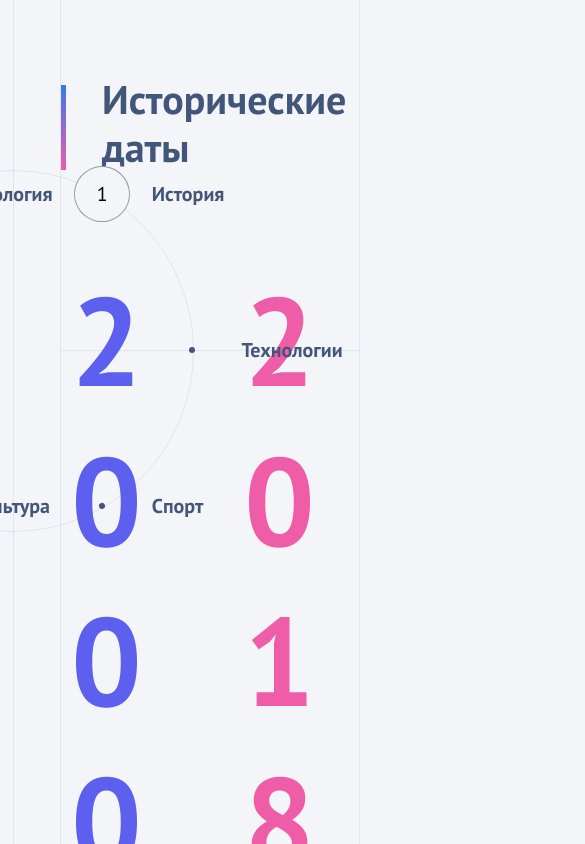
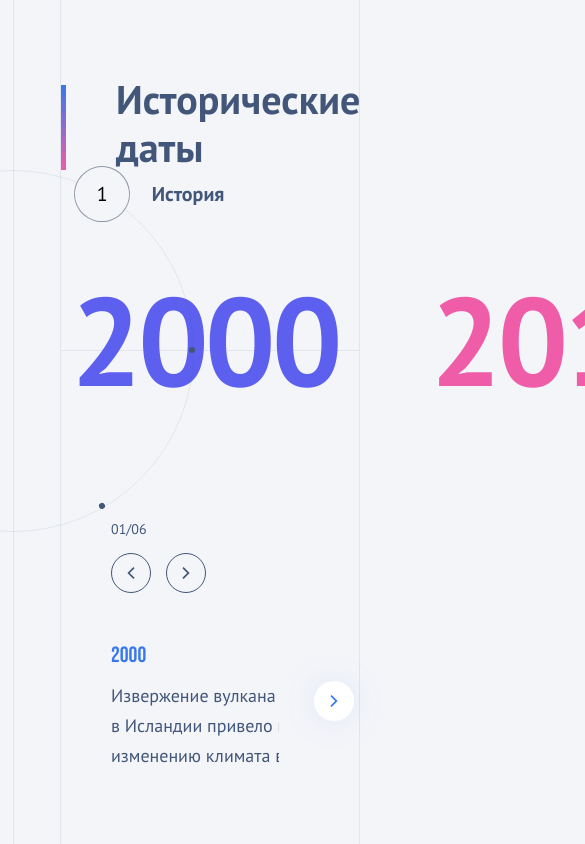
Before and after one commit to Otkazano/history-slider, a React (Create React App) app: page / in a window 390 px wide. Shown: the top 844 px of the page, 585 px wide, since content can reach past the window. Built offline with nearby package versions, Linux system fonts and the light colour scheme.

Commit message:
refactor tablet version

```diff
--- a/src/components/ChooseSphereButtons/ChooseSphereButtons.scss
+++ b/src/components/ChooseSphereButtons/ChooseSphereButtons.scss
@@ -12,7 +12,6 @@
     margin: 0 0 20px 0;
   }
   &__button {
-    font-size: 35px;
     width: 50px;
     height: 50px;
     border: 1px solid $black-blue-color;
@@ -44,7 +43,25 @@
 
   @media (max-width: 1400px) {
     &__container {
-      padding-left: 36px;
+      padding-left: 50px;
+    }
+  }
+
+  @media (max-width: 1023px) {
+    &__container {
+      padding: 100px 0 48px 50px;
+    }
+
+    &__numbers {
+      margin: 0 0 15px 0;
+    }
+
+    &__button {
+      width: 40px;
+      height: 40px;
+      &:last-of-type {
+        margin-left: 15px;
+      }
     }
   }
 }
--- a/src/components/CircleMenu/CircleMenu.scss
+++ b/src/components/CircleMenu/CircleMenu.scss
@@ -80,16 +80,13 @@
     font-size: 20px;
     font-weight: 700;
     line-height: 30px;
-    // display: none;
-    // opacity: 0;
-    transition: opacity 0.3s;
+    display: none;
     position: absolute;
     left: 55px;
     margin: 0;
 
     &-selected {
-      // display: block;
-      opacity: 1;
+      display: block;
     }
   }
 
--- a/src/components/CircleMenu/CircleMenu.tsx
+++ b/src/components/CircleMenu/CircleMenu.tsx
@@ -7,6 +7,7 @@ const CircleMenu: React.FC = () => {
   const { data, selected, setSelected } = useDataContext();
   const buttons = data;
   const [translateX, setTranslateX] = useState(265);
+  const [animatedIndex, setAnimatedIndex] = useState<number | null>(selected);
 
   useEffect(() => {
     const handleResize = () => {
@@ -31,6 +32,8 @@ const CircleMenu: React.FC = () => {
     const angle = 360 / buttons.length;
     const rotation = -angle * selected - 60;
 
+    setAnimatedIndex(null);
+
     gsap.to('.circle-menu__container', {
       rotation: rotation,
       duration: 1,
@@ -45,6 +48,11 @@ const CircleMenu: React.FC = () => {
         duration: 1,
         ease: 'sine.inOut',
         transformOrigin: 'center center',
+        onComplete: () => {
+          if (index === selected) {
+            setAnimatedIndex(selected);
+          }
+        },
       });
     });
   }, [selected, buttons.length]);
@@ -69,7 +77,7 @@ const CircleMenu: React.FC = () => {
             >
               <p className="circle-menu__button-text">{index + 1}</p>
               <p
-                className={`circle-menu__button-title ${selected === index ? 'circle-menu__button-title-selected' : ''}`}
+                className={`circle-menu__button-title ${animatedIndex === index ? 'circle-menu__button-title-selected' : ''}`}
               >
                 {button.title}
               </p>
--- a/src/components/InfoSlider/InfoSlider.scss
+++ b/src/components/InfoSlider/InfoSlider.scss
@@ -76,11 +76,27 @@
   }
 
   @media (max-width: 1400px) {
-    padding-left: 36px;
+    padding-left: 50px;
+    &__buttonPrev {
+      left: 5px;
+    }
+    &__buttonNext {
+      right: 5px;
+    }
   }
-  // @media (max-width: 1023px) {
-  //   margin: 85px 0 0 0;
-  //   font-size: 40px;
-  //   height: 85px;
-  // }
+
+  @media (max-width: 1023px) {
+    &__slide {
+      width: 250px;
+    }
+
+    &__year {
+      font-size: 22px;
+      margin: 0 0 10px;
+    }
+
+    &__fact {
+      font-size: 18px;
+    }
+  }
 }
--- a/src/components/InfoSlider/InfoSlider.tsx
+++ b/src/components/InfoSlider/InfoSlider.tsx
@@ -12,7 +12,29 @@ import { useDataContext } from '../../contexts/DataContext';
 const InfoSlider: React.FC = () => {
   const { data, selected } = useDataContext();
   const [displayedSelected, setDisplayedSelected] = useState(selected);
+  const [spaceBetween, setSpaceBetween] = useState(80);
   const sliderRef = useRef<HTMLDivElement>(null);
+
+  useEffect(() => {
+    const handleResize = () => {
+      const screenWidth = window.innerWidth;
+
+      if (screenWidth <= 767) {
+        setSpaceBetween(20);
+      } else if (screenWidth <= 1023) {
+        setSpaceBetween(40);
+      } else {
+        setSpaceBetween(80);
+      }
+    };
+
+    window.addEventListener('resize', handleResize);
+    handleResize();
+
+    return () => {
+      window.removeEventListener('resize', handleResize);
+    };
+  }, []);
 
   useEffect(() => {
     if (sliderRef.current) {
@@ -42,8 +64,7 @@ const InfoSlider: React.FC = () => {
   return (
     <div className="infoSlider" ref={sliderRef} aria-live="polite" aria-atomic="true">
       <Swiper
-        className="infoSlider__container"
-        spaceBetween={80}
+        spaceBetween={spaceBetween}
         slidesPerView="auto"
         pagination={{
           clickable: true,
--- a/src/components/Title/Title.scss
+++ b/src/components/Title/Title.scss
@@ -21,7 +21,7 @@
 
   @media (max-width: 1400px) {
     &__text {
-      padding-left: 36px;
+      padding-left: 50px;
     }
   }
 
--- a/src/components/Years/Years.scss
+++ b/src/components/Years/Years.scss
@@ -16,13 +16,6 @@
     display: inline-block;
     overflow: hidden;
     position: relative;
-
-    span {
-      display: inline-block;
-      transform-origin: bottom center;
-      will-change: transform;
-      transition: transform 0.5s ease-in-out;
-    }
   }
 
   &__dateStart {
--- a/src/components/Years/Years.tsx
+++ b/src/components/Years/Years.tsx
@@ -10,72 +10,58 @@ const Years: React.FC = () => {
   const [currentYears, setCurrentYears] = useState(data[selected].years);
 
   useEffect(() => {
-    const animateDigit = (element: HTMLDivElement, oldValue: string, newValue: string) => {
-      if (!element) return;
+    const animateYearChange = (
+      startElement: HTMLDivElement,
+      endElement: HTMLDivElement,
+      oldStart: number,
+      newStart: number,
+      oldEnd: number,
+      newEnd: number,
+    ) => {
+      if (!startElement || !endElement) return;
 
-      const oldDigits = oldValue.padStart(newValue.length, '0').split('');
-      const newDigits = newValue.padStart(oldValue.length, '0').split('');
+      const duration = 1;
 
-      oldDigits.forEach((digit, index) => {
-        if (digit !== newDigits[index]) {
-          gsap.fromTo(
-            element.children[index] as HTMLElement,
-            { textContent: digit },
-            {
-              textContent: newDigits[index],
-              duration: 0.5,
-              ease: 'circ.inOut',
-              snap: { textContent: 1 },
-              stagger: {
-                amount: 0.1,
-                grid: [1, newDigits.length],
-              },
-              onUpdate: function () {
-                (element.children[index] as HTMLElement).textContent = Math.floor(
-                  Math.random() * 10,
-                ).toString();
-              },
-              onComplete: function () {
-                (element.children[index] as HTMLElement).textContent = newDigits[index];
-              },
+      const yearUpdate = (element: HTMLDivElement, startValue: number, endValue: number) => {
+        gsap.to(
+          {},
+          {
+            duration,
+            onUpdate: function () {
+              const progress = this.progress();
+              const currentValue = Math.floor(startValue + (endValue - startValue) * progress);
+              element.textContent = currentValue.toString();
             },
-          );
-        }
-      });
+          },
+        );
+      };
+
+      yearUpdate(startElement, oldStart, newStart);
+      yearUpdate(endElement, oldEnd, newEnd);
     };
 
-    const renderDigits = (value: string, ref: React.RefObject<HTMLDivElement>) => {
+    const renderYear = (value: number, ref: React.RefObject<HTMLDivElement>) => {
       if (ref.current) {
-        ref.current.innerHTML = '';
-        value.split('').forEach(digit => {
-          const span = document.createElement('span');
-          span.textContent = digit;
-          span.setAttribute('aria-live', 'polite'); // Добавляем aria-live для динамически обновляемых цифр
-          ref.current?.appendChild(span);
-        });
+        ref.current.textContent = value.toString();
       }
     };
 
     if (startRef.current && endRef.current) {
-      renderDigits(currentYears.start.toString(), startRef);
-      renderDigits(currentYears.end.toString(), endRef);
+      const oldStart = currentYears.start;
+      const newStart = data[selected].years.start;
+      const oldEnd = currentYears.end;
+      const newEnd = data[selected].years.end;
 
-      animateDigit(
-        startRef.current,
-        currentYears.start.toString(),
-        data[selected].years.start.toString(),
-      );
-      animateDigit(
-        endRef.current,
-        currentYears.end.toString(),
-        data[selected].years.end.toString(),
-      );
+      renderYear(oldStart, startRef);
+      renderYear(oldEnd, endRef);
+
+      animateYearChange(startRef.current, endRef.current, oldStart, newStart, oldEnd, newEnd);
 
       const updateState = () => {
         setCurrentYears(data[selected].years);
       };
 
-      gsap.delayedCall(0.5, updateState);
+      gsap.delayedCall(2, updateState);
     }
   }, [selected, data]);
 
```
